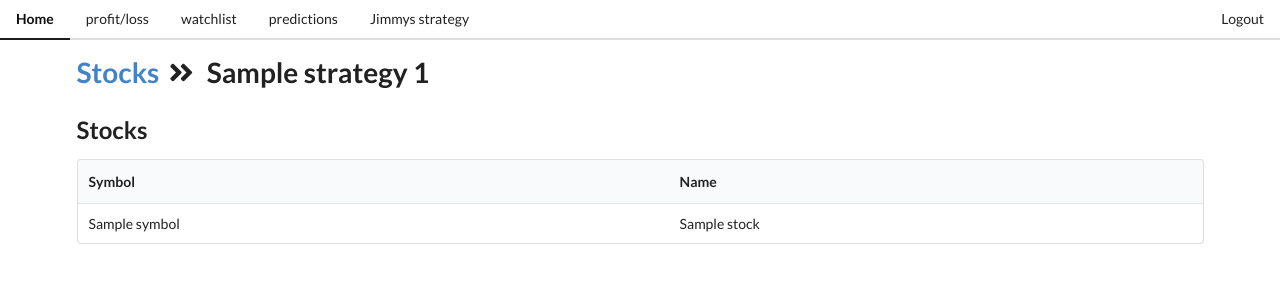
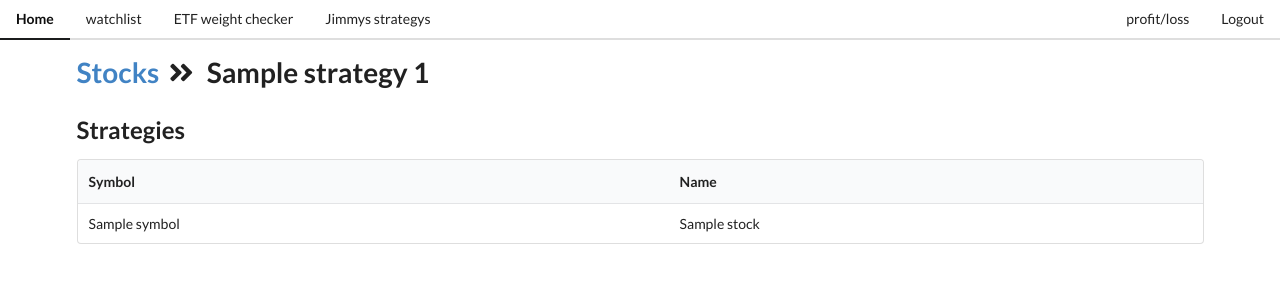
Before and after one commit to Jimmybubbles/python_finance, a FastAPI app: template templates/strategy.html in a window 1280 px wide. Shown: the top 300 px of the page. Run offline with FastAPI, Linux system fonts and the light colour scheme; the template is opened without the code that fills it: most values are stand-ins (such as "Sample title", 1, 10 or a date in 2020); some libraries are stand-ins or nearby versions.

Commit message:
all db is correct and all pages working.

```diff
--- a/main.py
+++ b/main.py
@@ -57,9 +57,41 @@ def index(request: Request):
 
     for row in indicator_rows:
         indicator_values[row['symbol']] = row
-    # print(indicator_rows)
+
 
     return templates.TemplateResponse("index.html", {"request":request, "stocks": rows, "indicator_values" : indicator_values})
+
+
+@app.get("/strategies")
+def strategies(request: Request):
+    connection = sqlite3.connect(config.DB_FILE)
+    connection.row_factory = sqlite3.Row
+    cursor = connection.cursor()
+
+    cursor.execute("""
+        SELECT * FROM strategy
+                   """)
+
+    Strategies = cursor.fetchall()
+
+    return templates.TemplateResponse("strategies.html", {"request":request , "Strategies": Strategies} )
+
+@app.get("/watchlist")
+def watchlist(request: Request):
+
+    return templates.TemplateResponse("watchlist.html", {"request": request} , status_code=303)
+
+
+@app.get("/etf")
+def watchlist(request: Request):
+
+    return templates.TemplateResponse("etf.html", {"request": request} , status_code=303)
+
+@app.get("/profit_loss")
+def watchlist(request: Request):
+
+    return templates.TemplateResponse("profit_loss.html", {"request": request} , status_code=303)
+
 
 @app.get("/stock/{symbol}")
 def StockDetail(request: Request, symbol):
@@ -81,21 +113,21 @@ def StockDetail(request: Request, symbol):
     row = cursor.fetchone()
 
     cursor.execute("""
-        SELECT * FROM stock_price WHERE stock_id = ? ORDER by date DESC
+        SELECT * FROM stock_price WHERE stock_id = ?
                """, (row['id'],))
 
     prices = cursor.fetchall()
 
-    return templates.TemplateResponse("stock_detail.html", {"request":request, "stock": row, "bars": prices, "strategies": strategies})
+    return templates.TemplateResponse("stock_detail.html", {"request":request, "strategies": strategies, "stock": row, "bars": prices, })
 
-
+# form handler to insert stock id into the strategy table
 @app.post("/apply_strategy")
 def apply_strategy(strategy_id: int = Form(...), stock_id: int = Form(...)):
     connection = sqlite3.connect(config.DB_FILE)
     cursor = connection.cursor()
 
     cursor.execute("""
-        INSERT INTO stock_strategy (strategy_id ,stock_id) VALUES (?, ?)
+        INSERT INTO stock_strategy (stock_id, strategy_id) VALUES (?, ?)
                """, (stock_id, strategy_id))
 
     connection.commit()
@@ -118,15 +150,16 @@ def strategy(request: Request, strategy_id):
                """, (strategy_id,))
 
     strategy = cursor.fetchone()
-    print(len(strategy.keys()))
+
 
     cursor.execute("""
-        SELECT symbol, name
-        FROM stock JOIN stock_strategy ON stock_strategy.stock_id = stock.id
+        SELECT id, symbol, name
+        FROM stock JOIN stock_strategy on stock_strategy.stock_id = stock.id
+
         WHERE strategy_id = ?
              """, (strategy_id,))
 
     stocks = cursor.fetchall()
-    print(len(stocks))
 
-    return templates.TemplateResponse("strategy.html", {"request": request, "stocks": stocks, "strategy": strategy })
+
+    return templates.TemplateResponse("strategy.html", {"request": request, "strategy": strategy, "stocks": stocks}  )
--- a/templates/layout.html
+++ b/templates/layout.html
@@ -7,22 +7,22 @@
     <body>
 
         <div class="ui secondary pointing menu">
-            <a class='active item'>
+            <a href="/" class='active item'>
                 Home
             </a>
-            <a class='item'>
-                profit/loss
-            </a>
-            <a class='item'>
+            <a href="/watchlist"class='item'>
                 watchlist
             </a>
-            <a class='item'>
-               predictions
+            <a href="/etf" class='item'>
+               ETF weight checker
             </a>
-            <a class='item'>
-                Jimmys strategy
-             </a>
+            <a href="/strategies" class='item'>
+                Jimmys strategys
+            </a>
             <div class="right menu">
+                <a href="/profit_loss" class='ui item'>
+                    profit/loss
+                </a>
                 <a class="ui item">
                     Logout
                 </a>
--- a/templates/stock_detail.html
+++ b/templates/stock_detail.html
@@ -95,6 +95,8 @@
     );
     </script>
   </div>
+
+
   <!-- TradingView Widget END -->
   <h2> Strategies </h2>
   <form  method="post" action='/apply_strategy'>
@@ -104,7 +106,7 @@
             {% endfor %}
         </select>
         <input type="hidden" name="stock_id" value="{{stock.id}}"/>
-        <input type="submit" value="apply strategy"/>
+        <input type="submit" value="Add strategy"/>
     </form>
 
     <h2>Prices</h2>
--- a/templates/strategy.html
+++ b/templates/strategy.html
@@ -7,7 +7,7 @@
         {{ strategy.id}}
     </h1>
 
-    <h2>Stocks</h2>
+    <h2>Strategies</h2>
     <table class="ui striped table">
         <thead>
             <tr>
```
Also changed, not shown: templates/etf.html (added, +7 -0 lines), templates/profit_loss.html (added, +7 -0 lines), templates/strategies.html (added, +18 -0 lines), templates/watchlist.html (added, +7 -0 lines).
